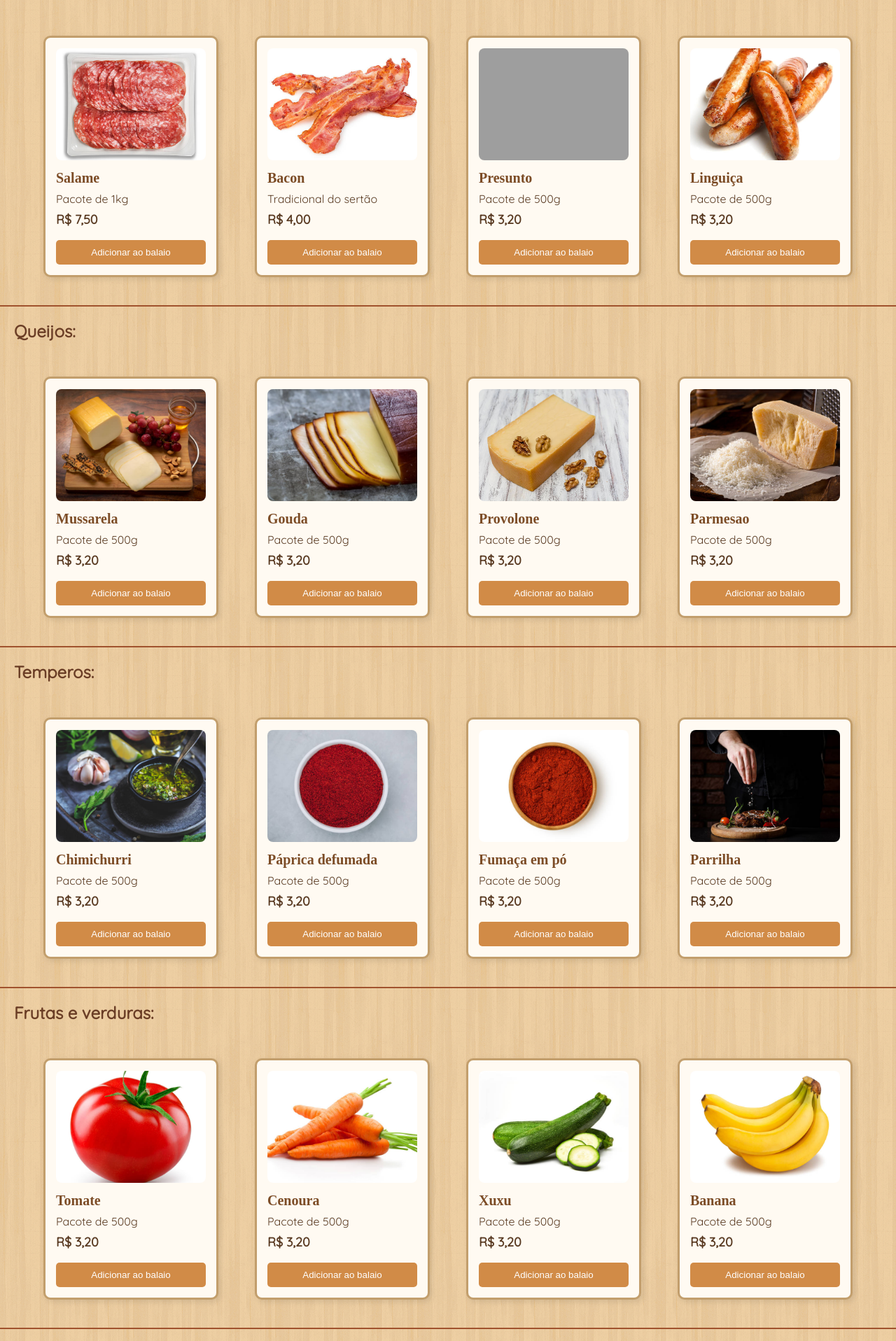
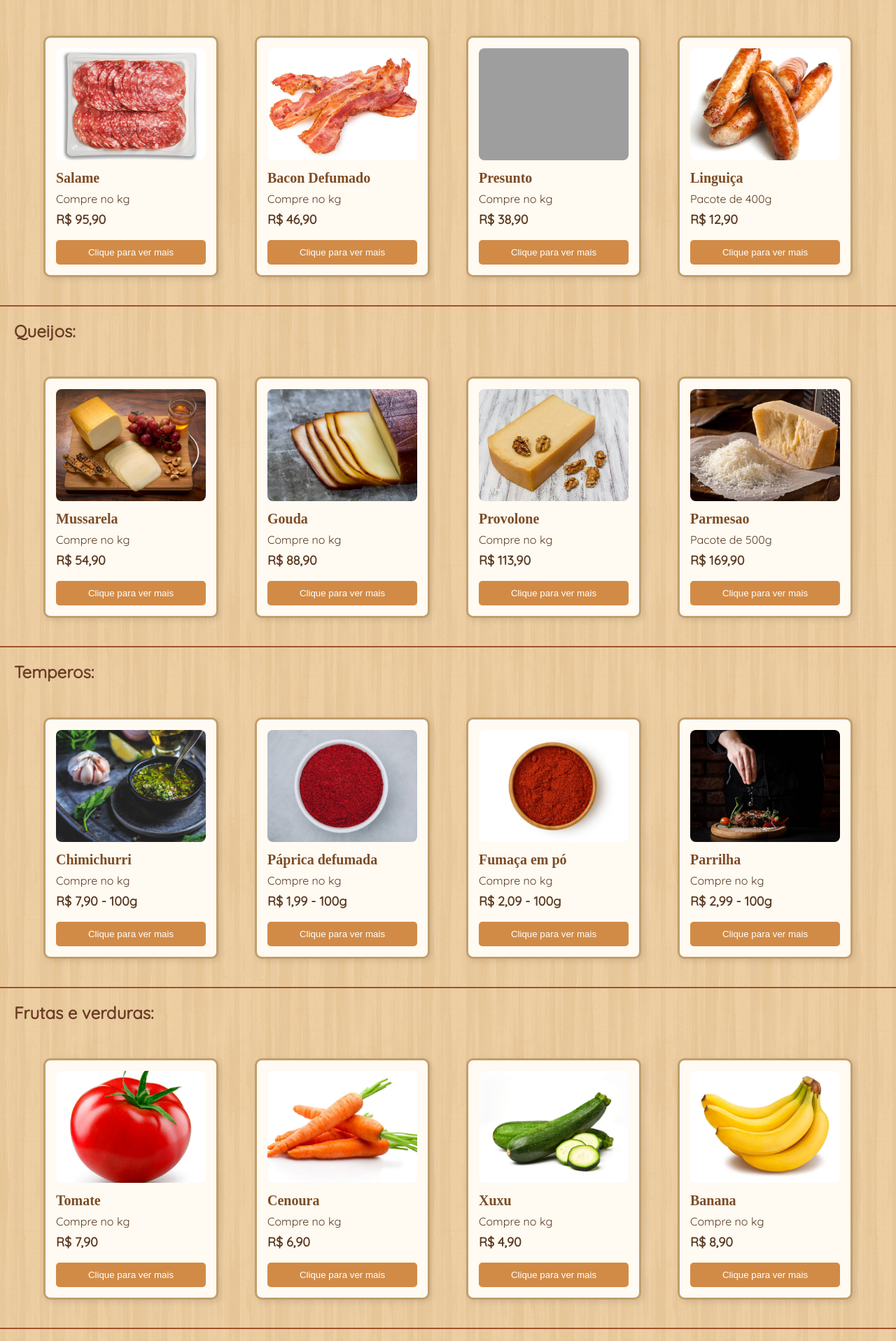
Before and after one commit to DuduBertol/MerceariaDoBaiano, a PHP site: page /html/pagina_inicial.html in a window 1280 px wide. Shown: the part 524-2440 px from the top of the page at 70% size. Run offline with PHP 8.4, Linux system fonts and the light colour scheme; some web fonts are replaced; grey boxes are pictures that could not be loaded.

Commit message:
Adição de preços e continuação do css de página-produtos

```diff
--- a/html/pagina_inicial.html
+++ b/html/pagina_inicial.html
@@ -36,32 +36,32 @@
         <div class="produto">
             <img src="../imagens/salame.png" alt="Salame">
             <h3>Salame</h3>
-            <p>Pacote de 1kg</p>
-            <p class="preco">R$ 7,50</p>
-            <button class="btn-comprar">Adicionar ao balaio</button>
+            <p>Compre no kg</p>
+            <p class="preco">R$ 95,90</p>
+            <button class="btn-comprar" id="btn-comprar1">Clique para ver mais</button>
         </div>
         <div class="produto">
             <img src="../imagens/bacon.png" alt="Bacon">
-            <h3>Bacon</h3>
-            <p>Tradicional do sertão</p>
-            <p class="preco">R$ 4,00</p>
-            <button class="btn-comprar">Adicionar ao balaio</button>
+            <h3>Bacon Defumado</h3>
+            <p>Compre no kg</p>
+            <p class="preco">R$ 46,90</p>
+            <button class="btn-comprar" id="btn-comprar2">Clique para ver mais</button>
         </div>
 
         <div class="produto">
             <img src="../imagens/presunto.png" alt="Presunto">
             <h3>Presunto</h3>
-            <p>Pacote de 500g</p>
-            <p class="preco">R$ 3,20</p>
-            <button class="btn-comprar">Adicionar ao balaio</button>
+            <p>Compre no kg</p>
+            <p class="preco">R$ 38,90</p>
+            <button class="btn-comprar" id="btn-comprar3">Clique para ver mais</button>
         </div>
 
         <div class="produto">
-                <img src="../imagens/linguica.png" alt="Linguiça">
-                <h3>Linguiça</h3>
-                <p>Pacote de 500g</p>
-                <p class="preco">R$ 3,20</p>
-                <button class="btn-comprar">Adicionar ao balaio</button>
+            <img src="../imagens/linguica.png" alt="Linguiça">
+            <h3>Linguiça</h3>
+            <p>Pacote de 400g</p>
+            <p class="preco">R$ 12,90</p>
+            <button class="btn-comprar" id="btn-comprar4">Clique para ver mais</button>
         </div>
     </section>
 <div class="linha"></div>
@@ -72,33 +72,33 @@
         <div class="produto">
             <img src="../imagens/mussarela.png" alt="Mussarela">
             <h3>Mussarela</h3>
-            <p>Pacote de 500g</p>
-            <p class="preco">R$ 3,20</p>
-            <button class="btn-comprar">Adicionar ao balaio</button>
+            <p>Compre no kg</p>
+            <p class="preco">R$ 54,90</p>
+            <button class="btn-comprar" id="btn-comprar5">Clique para ver mais</button>
         </div>
 
         <div class="produto">
             <img src="../imagens/gouda.png" alt="Gouda">
             <h3>Gouda</h3>
-            <p>Pacote de 500g</p>
-            <p class="preco">R$ 3,20</p>
-            <button class="btn-comprar">Adicionar ao balaio</button>
+            <p>Compre no kg</p>
+            <p class="preco">R$ 88,90</p>
+            <button class="btn-comprar" id="btn-comprar6">Clique para ver mais</button>
         </div>
 
         <div class="produto">
             <img src="../imagens/provolone.png" alt="Provolone">
             <h3>Provolone</h3>
-            <p>Pacote de 500g</p>
-            <p class="preco">R$ 3,20</p>
-            <button class="btn-comprar">Adicionar ao balaio</button>
+            <p>Compre no kg</p>
+            <p class="preco">R$ 113,90</p>
+            <button class="btn-comprar" id="btn-comprar7">Clique para ver mais</button>
         </div>
 
         <div class="produto">
             <img src="../imagens/parmesao.png" alt="Parmesão">
             <h3>Parmesao</h3>
             <p>Pacote de 500g</p>
-            <p class="preco">R$ 3,20</p>
-            <button class="btn-comprar">Adicionar ao balaio</button>
+            <p class="preco">R$ 169,90</p>
+            <button class="btn-comprar" id="btn-comprar8">Clique para ver mais</button>
         </div>
     </section>
 <div class="linha"></div>
@@ -109,30 +109,30 @@
         <div class="produto">
             <img src="../imagens/chimi.png" alt="Chimichurri">
             <h3>Chimichurri</h3>
-            <p>Pacote de 500g</p>
-            <p class="preco">R$ 3,20</p>
-            <button class="btn-comprar">Adicionar ao balaio</button>
+            <p>Compre no kg</p>
+            <p class="preco">R$ 7,90 - 100g</p>
+            <button class="btn-comprar" id="btn-comprar9">Clique para ver mais</button>
         </div>
         <div class="produto">
             <img src="../imagens/paprica_def.png" alt="Páprica">
             <h3>Páprica defumada</h3>
-            <p>Pacote de 500g</p>
-            <p class="preco">R$ 3,20</p>
-            <button class="btn-comprar">Adicionar ao balaio</button>
+            <p>Compre no kg</p>
+            <p class="preco">R$ 1,99 - 100g</p>
+            <button class="btn-comprar" id="btn-comprar10">Clique para ver mais</button>
         </div>
         <div class="produto">
             <img src="../imagens/po_fum.png" alt="Fumaça em pó">
             <h3>Fumaça em pó</h3>
-            <p>Pacote de 500g</p>
-            <p class="preco">R$ 3,20</p>
-            <button class="btn-comprar">Adicionar ao balaio</button>
+            <p>Compre no kg</p>
+            <p class="preco">R$ 2,09 - 100g</p>
+            <button class="btn-comprar" id="btn-comprar11">Clique para ver mais</button>
         </div>
         <div class="produto">
             <img src="../imagens/sal_parrilha.png" alt="Sal de parrilha">
             <h3>Parrilha</h3>
-            <p>Pacote de 500g</p>
-            <p class="preco">R$ 3,20</p>
-            <button class="btn-comprar">Adicionar ao balaio</button>
+            <p>Compre no kg</p>
+            <p class="preco">R$ 2,99 - 100g</p>
+            <button class="btn-comprar" id="btn-comprar12">Clique para ver mais</button>
         </div>
     </section>
 <div class="linha"></div>
@@ -143,30 +143,30 @@
         <div class="produto">
             <img src="../imagens/tomate.png" alt="Tomate">
             <h3>Tomate</h3>
-            <p>Pacote de 500g</p>
-            <p class="preco">R$ 3,20</p>
-            <button class="btn-comprar">Adicionar ao balaio</button>
+            <p>Compre no kg</p>
+            <p class="preco">R$ 7,90</p>
+            <button class="btn-comprar" id="btn-comprar13">Clique para ver mais</button>
         </div>
         <div class="produto">
             <img src="../imagens/cenoura.png" alt="Cenoura">
             <h3>Cenoura</h3>
-            <p>Pacote de 500g</p>
-            <p class="preco">R$ 3,20</p>
-            <button class="btn-comprar">Adicionar ao balaio</button>
+            <p>Compre no kg</p>
+            <p class="preco">R$ 6,90</p>
+            <button class="btn-comprar" id="btn-comprar14">Clique para ver mais</button>
         </div>
         <div class="produto">
             <img src="../imagens/xuxu.png" alt="Xuxu">
             <h3>Xuxu</h3>
-            <p>Pacote de 500g</p>
-            <p class="preco">R$ 3,20</p>
-            <button class="btn-comprar">Adicionar ao balaio</button>
+            <p>Compre no kg</p>
+            <p class="preco">R$ 4,90</p>
+            <button class="btn-comprar" id="btn-comprar15">Clique para ver mais</button>
         </div>
         <div class="produto">
             <img src="../imagens/banana.png" alt="Banana">
             <h3>Banana</h3>
-            <p>Pacote de 500g</p>
-            <p class="preco">R$ 3,20</p>
-            <button class="btn-comprar">Adicionar ao balaio</button>
+            <p>Compre no kg</p>
+            <p class="preco">R$ 8,90</p>
+            <button class="btn-comprar" id="btn-comprar16">Clique para ver mais</button>
         </div>
     </section>
 <div class="linha"></div>
@@ -177,34 +177,35 @@
         <div class="produto">
             <img src="../imagens/pao_fermentado.png" alt="Pão de fermentação natural">
             <h3>Pão de fermentação natural</h3>
-            <p>Pacote de 500g</p>
-            <p class="preco">R$ 3,20</p>
-            <button class="btn-comprar">Adicionar ao balaio</button>
+            <p>Compre na unidade</p>
+            <p class="preco">R$ 12,90 - 400g</p>
+            <button class="btn-comprar" id="btn-comprar17">Clique para ver mais</button>
         </div>
         <div class="produto">
             <img src="../imagens/baguette.png" alt="Baguette">
             <h3>Pão baguette italiano</h3>
-            <p>Pacote de 500g</p>
-            <p class="preco">R$ 3,20</p>
-            <button class="btn-comprar">Adicionar ao balaio</button>
+            <p>Compre na unidade</p>
+            <p class="preco">R$ 11,90 - 300g</p>
+            <button class="btn-comprar" id="btn-comprar18">Clique para ver mais</button>
         </div>
         <div class="produto">
             <img src="../imagens/ciabatta.png" alt="Ciabatta">
             <h3>Ciabatta</h3>
-            <p>Pacote de 500g</p>
-            <p class="preco">R$ 3,20</p>
-            <button class="btn-comprar">Adicionar ao balaio</button>
+            <p>Compre na unidade</p>
+            <p class="preco">R$ 7,90 - 200g</p>
+            <button class="btn-comprar" id="btn-comprar19">Clique para ver mais</button>
         </div>
         <div class="produto">
             <img src="../imagens/pao_australiano.png" alt="Pão australiano">
             <h3>Pão australiano</h3>
-            <p>Pacote de 500g</p>
-            <p class="preco">R$ 3,20</p>
-            <button class="btn-comprar">Adicionar ao balaio</button>
+            <p>Compre na unidade</p>
+            <p class="preco">R$ 7,90 - 200g</p>
+            <button class="btn-comprar" id="btn-comprar20">Clique para ver mais</button>
         </div>
     </section>
   <footer>
     © 2025 Mercearia do Baiano | De coração pra sua mesa ❤️
   </footer>
+  <script src="../js/pagina_inicial.js"></script>
 </body>
 </html>
--- /dev/null
+++ b/js/pagina_inicial.js
@@ -0,0 +1,79 @@
+document.getElementById("btn-comprar1").addEventListener("click", function () {
+    window.location.href = "./pagina_produtos.html?id=1";
+});
+
+document.getElementById("btn-comprar2").addEventListener("click", function () {
+    window.location.href = "./pagina_produtos.html?id=2";
+});
+
+document.getElementById("btn-comprar3").addEventListener("click", function () {
+    window.location.href = "./pagina_produtos.html?id=3";
+});
+
+document.getElementById("btn-comprar4").addEventListener("click", function () {
+    window.location.href = "./pagina_produtos.html?id=4";
+});
+
+document.getElementById("btn-comprar5").addEventListener("click", function () {
+    window.location.href = "./pagina_produtos.html?id=5";
+});
+
+document.getElementById("btn-comprar6").addEventListener("click", function () {
+    window.location.href = "./pagina_produtos.html?id=6";
+});
+
+document.getElementById("btn-comprar7").addEventListener("click", function () {
+    window.location.href = "./pagina_produtos.html?id=7";
+});
+
+document.getElementById("btn-comprar8").addEventListener("click", function () {
+    window.location.href = "./pagina_produtos.html?id=8";
+});
+
+document.getElementById("btn-comprar9").addEventListener("click", function () {
+    window.location.href = "./pagina_produtos.html?id=9";
+});
+
+document.getElementById("btn-comprar10").addEventListener("click", function () {
+    window.location.href = "./pagina_produtos.html?id=10";
+});
+
+document.getElementById("btn-comprar11").addEventListener("click", function () {
+    window.location.href = "./pagina_produtos.html?id=11";
+});
+
+document.getElementById("btn-comprar12").addEventListener("click", function () {
+    window.location.href = "./pagina_produtos.html?id=12";
+});
+
+document.getElementById("btn-comprar13").addEventListener("click", function () {
+    window.location.href = "./pagina_produtos.html?id=13";
+});
+
+document.getElementById("btn-comprar14").addEventListener("click", function () {
+    window.location.href = "./pagina_produtos.html?id=14";
+});
+
+document.getElementById("btn-comprar15").addEventListener("click", function () {
+    window.location.href = "./pagina_produtos.html?id=15";
+});
+
+document.getElementById("btn-comprar16").addEventListener("click", function () {
+    window.location.href = "./pagina_produtos.html?id=16";
+});
+
+document.getElementById("btn-comprar17").addEventListener("click", function () {
+    window.location.href = "./pagina_produtos.html?id=17";
+});
+
+document.getElementById("btn-comprar18").addEventListener("click", function () {
+    window.location.href = "./pagina_produtos.html?id=18";
+});
+
+document.getElementById("btn-comprar19").addEventListener("click", function () {
+    window.location.href = "./pagina_produtos.html?id=19";
+});
+
+document.getElementById("btn-comprar20").addEventListener("click", function () {
+    window.location.href = "./pagina_produtos.html?id=20";
+});
```
Also changed, not shown: css/styles_pagina_produtos.css (+54 -15 lines), html/pagina_produtos.html (+19 -13 lines), js/json-produtos.js (deleted, +0 -172 lines), js/pagina_produtos.js (+81 -90 lines).
